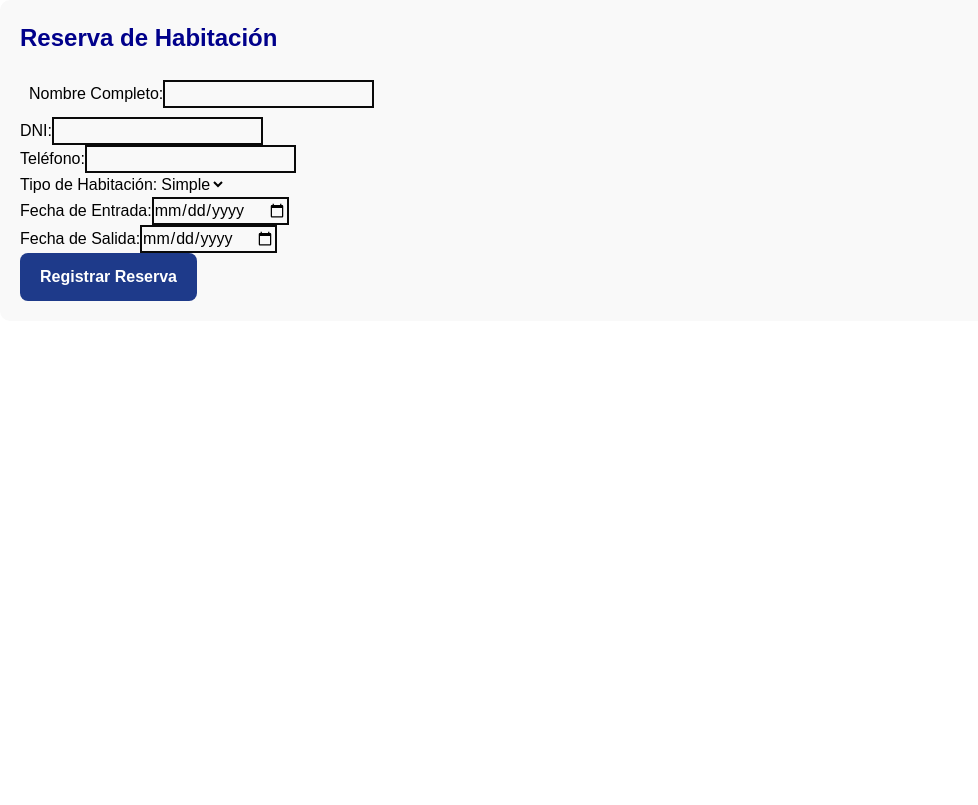
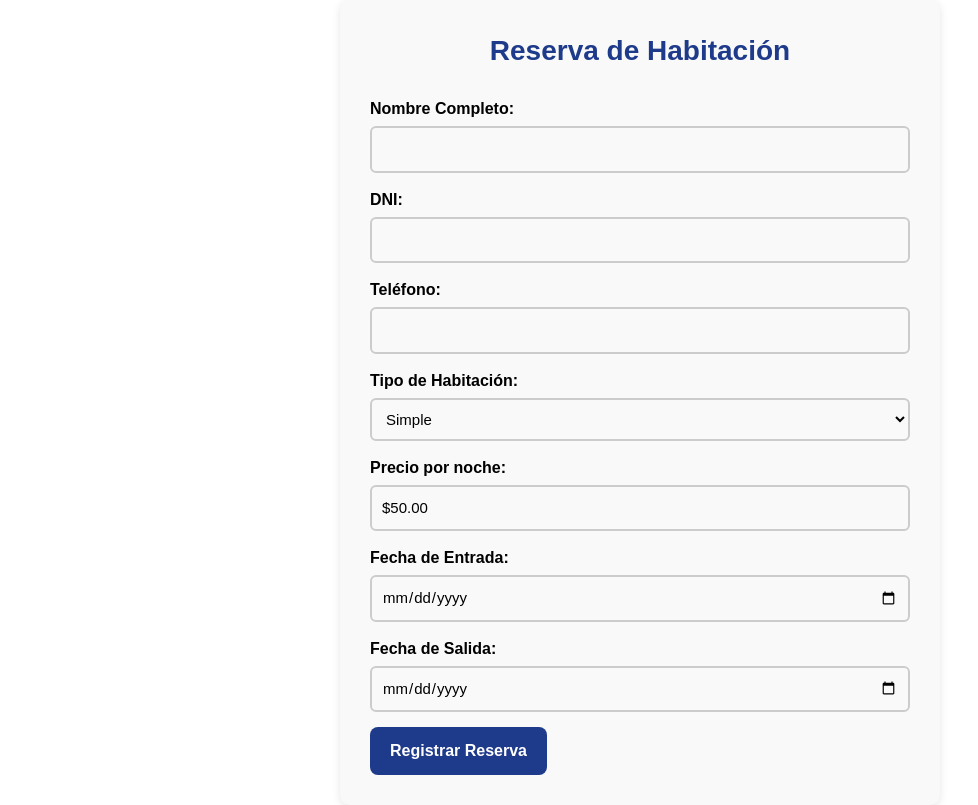
Before and after one commit to Malaver25/ReservacionCrud, a Next.js app: page /sistemaFormulario in a window 1280 px wide. Shown: the whole page, without its empty margins (0-978 px from the left). Built offline with nearby package versions, Linux system fonts and the light colour scheme.

Commit message:
SistemaFormulario2.0

```diff
--- a/app/sistemaFormulario/formularioRegistro.tsx
+++ b/app/sistemaFormulario/formularioRegistro.tsx
@@ -1,9 +1,7 @@
-// Logica interna (BACK-END)
-"use client";  //Codigo necesario para ejecucion en Next.js
+"use client";
 
-import { useState } from "react";
+import { useState, useEffect } from "react";
 
-// Estados que almacenan los datos ingresados por el usuario
 export function useFormularioRegistro() {
     const [nombre, setNombre] = useState("");
     const [documento, setDocumento] = useState("");
@@ -11,10 +9,34 @@ export function useFormularioRegistro() {
     const [habitacion, setHabitacion] = useState("simple");
     const [fechaEntrada, setFechaEntrada] = useState("");
     const [fechaSalida, setFechaSalida] = useState("");
+    const [precio, setPrecio] = useState(0);
+    const [total, setTotal] = useState(0);
 
-    // Función que simula el envío del formulario
+    useEffect(() => {
+        switch (habitacion) {
+            case "simple":
+                setPrecio(50);
+                break;
+            case "doble":
+                setPrecio(80);
+                break;
+            case "suite":
+                setPrecio(120);
+                break;
+            default:
+                setPrecio(0);
+        }
+    }, [habitacion]);
+
+    // Calcula total (solo 1 noche por ahora)
+    useEffect(() => {
+        if (precio > 0) {
+            setTotal(precio); // Puedes cambiar esto si agregas lógica por días
+        }
+    }, [precio]);
+
     const handleSubmit = (e: React.FormEvent) => {
-        e.preventDefault(); // Evita que la página se recargue
+        e.preventDefault();
 
         const datosReserva = {
             nombre,
@@ -23,12 +45,14 @@ export function useFormularioRegistro() {
             habitacion,
             fechaEntrada,
             fechaSalida,
+            precio,
+            total,
         };
-        // MENSAJE DEL BOTON
+
         console.log("📌 Reserva enviada:", datosReserva);
         alert("✅ Reserva registrada correctamente");
     };
-    // Retornamos las variables y funciones para que el FRONT las use
+
     return {
         nombre, setNombre,
         documento, setDocumento,
@@ -36,6 +60,8 @@ export function useFormularioRegistro() {
         habitacion, setHabitacion,
         fechaEntrada, setFechaEntrada,
         fechaSalida, setFechaSalida,
+        precio,
+        total,
         handleSubmit,
     };
 }
--- a/app/sistemaFormulario/page.css
+++ b/app/sistemaFormulario/page.css
@@ -1,35 +1,87 @@
-/* Diseño para la pagina (sistemaFormulario) */
-
-.page-container {   /*  */
+/* Diseño general para la página del formulario */
+.page-container {
     background-color: #f9f9f9;
-    padding: 20px;
+    padding: 30px;
     border-radius: 10px;
-    color: rgb(0, 0, 0);    /*Color de Letras*/
+    color: #000;
+    max-width: 600px;
+    margin: auto;
+    box-shadow: 0 2px 8px rgba(0,0,0,0.1);
+    font-family: Arial, sans-serif;
 }
 
+/* Título principal */
 .page-title {
-    font-size: 24px;
+    font-size: 28px;
     font-weight: bold;
-    color: darkblue;
-    margin-bottom: 15px;
+    color: #1e3a8a;
+    margin-bottom: 25px;
+    text-align: center;
 }
 
-.page-card {
-
-    padding: 9px;
-    border-radius: 8px;
+/* Estilo para cada campo del formulario */
+.page-card,
+.page-container form > div {
+    margin-bottom: 15px;
+    display: flex;
+    flex-direction: column;
 }
 
-.boton{    /*CSS PARA EL BOTON*/
-    color: rgb(255, 255, 255);  /*Color de las letras*/
-    font-weight: bold;           /* Negrita */
-    background-color: #1e3a8a;/*Fondo del boton(Azul)*/
-    padding: 12px 20px;         /* Espaciado interno */
-    border-radius: 8px;         /* Bordes redondeados */
+/* Etiquetas */
+label {
+    font-weight: 600;
+    margin-bottom: 5px;
 }
 
-input{
-    color: black;
-    border: 2px solid #0a0a0a;    /* Borde gris */
+/* Campos de texto, fecha y select */
+input,
+select {
+    padding: 10px;
+    font-size: 15px;
+    border: 2px solid #ccc;
+    border-radius: 6px;
+    outline: none;
+    transition: border-color 0.3s;
+}
 
+input:focus,
+select:focus {
+    border-color: #1e3a8a;
 }
+
+/* Botón de enviar */
+.boton {
+    background-color: #1e3a8a;
+    color: #fff;
+    font-weight: bold;
+    padding: 12px 20px;
+    border: none;
+    border-radius: 8px;
+    cursor: pointer;
+    transition: background-color 0.3s;
+}
+
+.boton:hover {
+    background-color: #274fc0;
+}
+
+/* Boleta de reserva */
+.boleta-container {
+    background-color: #eef2ff;
+    border: 1px solid #c3d1ff;
+    padding: 20px;
+    margin-top: 30px;
+    border-radius: 10px;
+    box-shadow: 0 1px 5px rgba(0,0,0,0.1);
+}
+
+.boleta-container h2 {
+    margin-bottom: 15px;
+    color: #1e3a8a;
+    font-size: 22px;
+}
+
+.boleta-container p {
+    margin: 6px 0;
+    font-size: 16px;
+}
--- a/app/sistemaFormulario/page.tsx
+++ b/app/sistemaFormulario/page.tsx
@@ -1,11 +1,9 @@
-// Interfaz Grafica (Front-END)
-"use client"; //Codigo necesario para ejecucion en Next.js
+"use client";
 
 import { useFormularioRegistro } from "./formularioRegistro";
-import "./page.css";   // Importacion solo para el Css formulario
+import "./page.css";
 
 export default function Page() {
-    // Extraemos los datos
     const {
         nombre, setNombre,
         documento, setDocumento,
@@ -13,6 +11,8 @@ export default function Page() {
         habitacion, setHabitacion,
         fechaEntrada, setFechaEntrada,
         fechaSalida, setFechaSalida,
+        precio,
+        total,
         handleSubmit,
     } = useFormularioRegistro();
 
@@ -24,30 +24,30 @@ export default function Page() {
                 <div className="page-card">
                     <label>Nombre Completo:</label>
                     <input
-                        type="text"   //Tipo Texto
+                        type="text"
                         value={nombre}
                         onChange={(e) => setNombre(e.target.value)}
-                        required //Obligatorio
+                        required
                     />
                 </div>
 
                 <div>
                     <label>DNI:</label>
                     <input
-                        type="text"    //Tipo Texto
+                        type="text"
                         value={documento}
                         onChange={(e) => setDocumento(e.target.value)}
-                        required //Obligatorio
+                        required
                     />
                 </div>
 
                 <div>
                     <label>Teléfono:</label>
                     <input
-                        type="tel"     //Tipo Numero
+                        type="tel"
                         value={telefono}
                         onChange={(e) => setTelefono(e.target.value)}
-                        required //Obligatorio
+                        required
                     />
                 </div>
 
@@ -64,27 +64,51 @@ export default function Page() {
                 </div>
 
                 <div>
+                    <label>Precio por noche:</label>
+                    <input
+                        type="text"
+                        value={`$${precio.toFixed(2)}`}
+                        disabled
+                    />
+                </div>
+
+                <div>
                     <label>Fecha de Entrada:</label>
                     <input
-                        type="date"     //Tipo fecha(Calendario)
+                        type="date"
                         value={fechaEntrada}
                         onChange={(e) => setFechaEntrada(e.target.value)}
-                        required //Obligatorio
+                        required
                     />
                 </div>
 
                 <div>
                     <label>Fecha de Salida:</label>
                     <input
-                        type="date"       //Tipo fecha(Calendario)
+                        type="date"
                         value={fechaSalida}
                         onChange={(e) => setFechaSalida(e.target.value)}
-                        required   //Obligatorio
+                        required
                     />
                 </div>
 
                 <button className="boton" type="submit">Registrar Reserva</button>
             </form>
+
+            {/* Mostrar boleta si hay datos básicos */}
+            {nombre && fechaEntrada && fechaSalida && (
+                <div className="boleta-container">
+                    <h2>🧾 Boleta de Reserva</h2>
+                    <p><strong>Nombre:</strong> {nombre}</p>
+                    <p><strong>DNI:</strong> {documento}</p>
+                    <p><strong>Teléfono:</strong> {telefono}</p>
+                    <p><strong>Tipo de Habitación:</strong> {habitacion}</p>
+                    <p><strong>Precio por noche:</strong> ${precio.toFixed(2)}</p>
+                    <p><strong>Fecha de Entrada:</strong> {fechaEntrada}</p>
+                    <p><strong>Fecha de Salida:</strong> {fechaSalida}</p>
+                    <p><strong>Total a Pagar:</strong> <span style={{ fontWeight: "bold", color: "green" }}>${total.toFixed(2)}</span></p>
+                </div>
+            )}
         </div>
     );
 }
```
